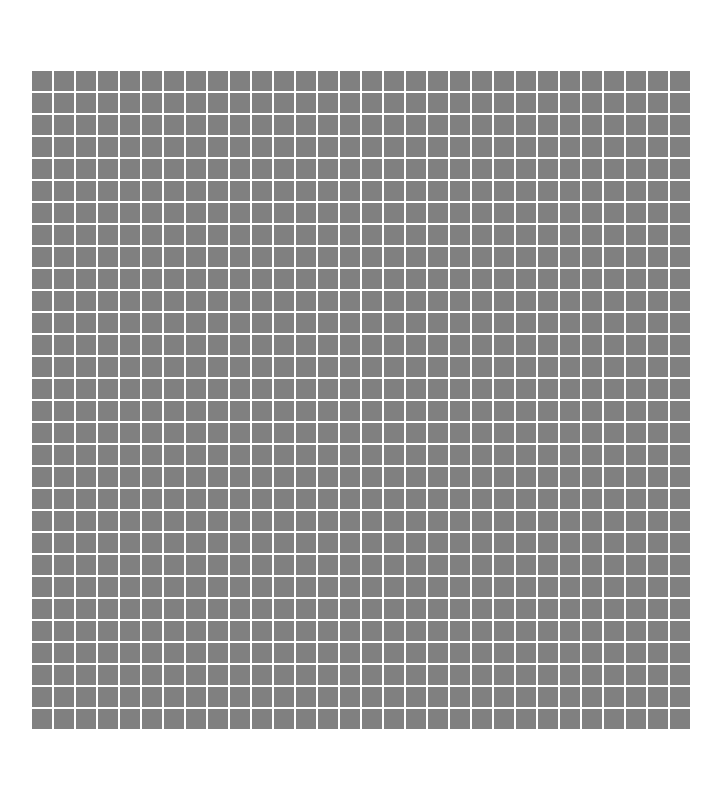
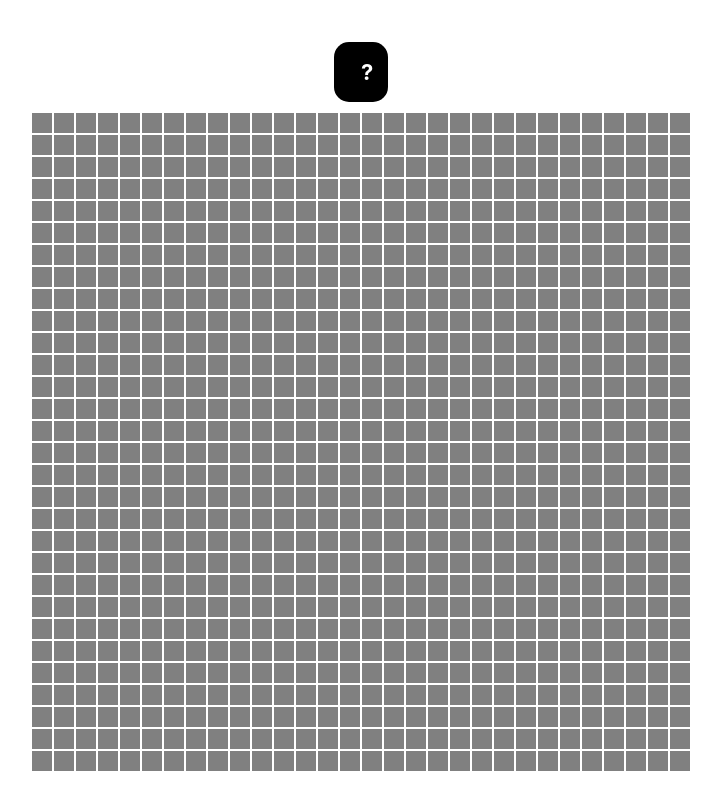
Before and after one commit to emsv7377/maintenenceProgramming, a React (Vite) app: page /GameBoard in a window 1280 px wide. Shown: the whole page, without its empty margins (279-1000 px from the left). Built offline with nearby package versions, Linux system fonts and the light colour scheme.

Commit message:
Added navigation from StartScreen -> Settings/Tutorial

```diff
--- a/src/App.jsx
+++ b/src/App.jsx
@@ -10,7 +10,8 @@ import viteLogo from '/vite.svg'
 import './App.css'
 import GameBoard from './components/GameBoard'
 import StartScreen from './screens/StartScreen'
-
+import Settings from './screens/Settings'
+import Tutorial from './screens/Tutorial'
 
 function App() {
 
@@ -19,7 +20,9 @@ function App() {
       <BrowserRouter>
         <Routes>
           <Route path='/' element={<StartScreen/>} />
-          <Route path='/GameBoard' element={<GameBoard width={30} height={30}/>}/>
+            <Route path='/GameBoard' element={<GameBoard width={30} height={30}/>}/>
+            <Route path='Settings' element={<Settings/>}/>
+            <Route path='Tutorial' element={<Tutorial/>}/>
         </Routes>
         </BrowserRouter>
     </div>
--- a/src/components/GameBoard.jsx
+++ b/src/components/GameBoard.jsx
@@ -1,4 +1,5 @@
 import React from 'react';
+//import { useNavigation } from 'react-router-dom';
 
 function GameBoard(props) {
   const rows = [];
@@ -16,16 +17,41 @@ function GameBoard(props) {
   }
   console.log(rows)
 
+  function navTutorial(){
+    console.log('Tutorial not implemented')
+  }
+
   return (
+    <>
+    <div className='body'>
+      <form onSubmit={navTutorial}>
+        <button
+          style={{
+            backgroundColor:'black',
+            color:'white',
+            fontSize:22,
+            width:40,
+            height:60,
+            margin:10,
+            borderRadius:15,
+            justifyContent:'flex-end',
+            fontWeight:'bold'
+          }}
+          type='submit'>
+            ?
+          </button>
+        </form>
+    </div>
     <div className="game-board" style={{backgroundColor: 'gray',}}>
       {rows.map((cells, y) => (
         <div key={y} className="row">
           {cells.map(({ x, y }) => (
             <div key={`${x}-${y}`} className="cell"/>
-          ))}
+            ))}
         </div>
       ))}
     </div>
+    </>
   );
 }
 
--- a/src/screens/Settings.jsx
+++ b/src/screens/Settings.jsx
@@ -0,0 +1,17 @@
+import React from 'react';
+import { useNavigate } from 'react-router-dom'
+import GameBoard from '../components/GameBoard'
+import pacman from '../assets/pacman.png'
+import index from '../index.css?inline';
+
+function Settings() {
+
+   return(
+        <div className='body'>
+            <h1>Settings page</h1>
+
+            </div>
+    )
+   }
+
+export default Settings;
--- a/src/screens/Tutorial.jsx
+++ b/src/screens/Tutorial.jsx
@@ -0,0 +1,12 @@
+import React from 'react';
+import { useNavigate } from 'react-router-dom'
+function Tutorial() {
+
+   return(
+        <div className='body'>
+            <h1>Tutorial page</h1>
+        </div>
+    )
+   }
+
+export default Tutorial;
```
